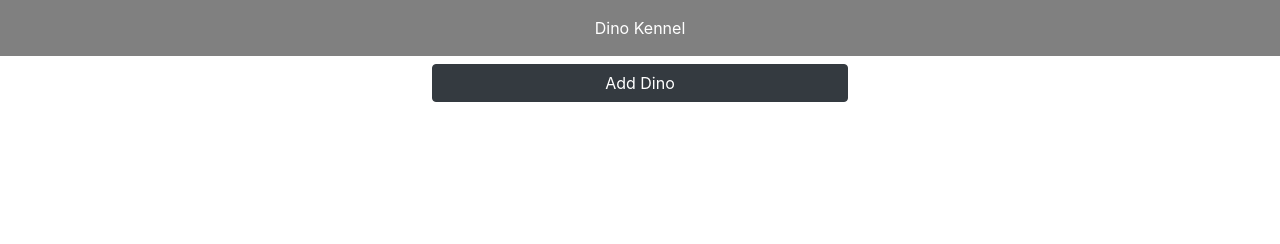
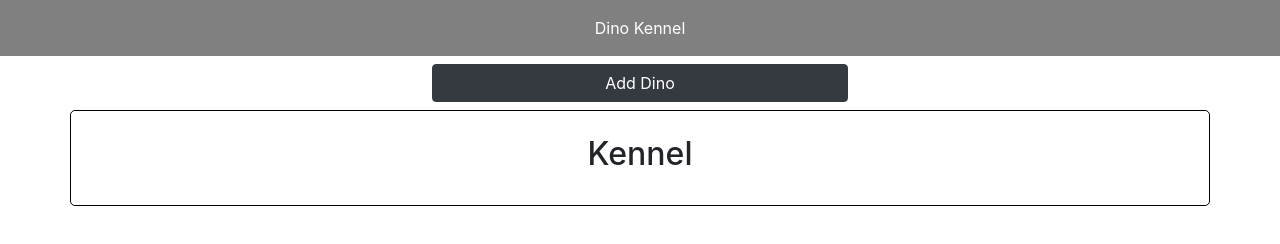
Before and after one commit to chris-calhoun/dino-kennel, a plain HTML site: page index.html in a window 1280 px wide. Drawn offline with nearby package versions, Linux system fonts and the light colour scheme.

Commit message:
created kennel box for new dino's

```diff
--- a/index.html
+++ b/index.html
@@ -25,7 +25,14 @@
       </button>
     </div>
     <div id="dinoForm"></div>
-    <div id="dinoKennel"></div>
+    <div
+      class="container py-4 text-center"
+      style="border: 1px black solid; border-radius: 5px"
+    >
+      <h2>Kennel</h2>
+      <div id="dinoKennel"></div>
+    </div>
+
     <div id="dinoHospital"></div>
     <div id="dinoGraveYard"></div>
 
--- a/javascripts/components/dinoCard.js
+++ b/javascripts/components/dinoCard.js
@@ -1,6 +1,6 @@
 const createDinoCards = dinoArray => {
   const newestDino = dinoArray[dinoArray.length - 1];
-  $('#dinoKennel').append(`<div class="card" style="width: 16rem;">
+  $('#dinoKennel').append(`<div class="card" style="width: 16rem; ">
       <img class="card-img-top" src=https://i.pinimg.com/originals/60/72/b9/6072b96192d18a2167afeb64371e769f.jpg alt="Card image cap">
       <div class="card-body" >
         <h5 class="card-title text-center"  > ${newestDino.name}</h5>
```
